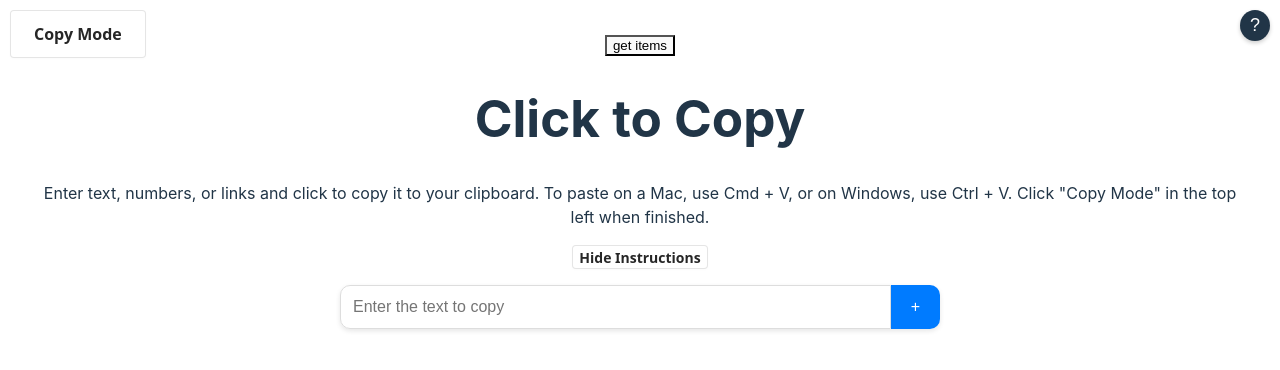
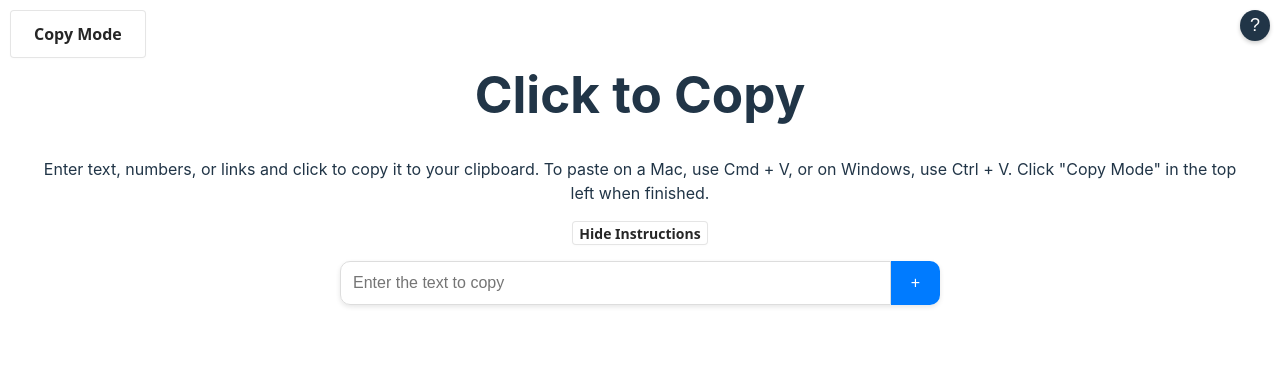
Before and after one commit to ryanevans253/click-copy, a React (Vite) app: page / in a window 1280 px wide. Shown: the top 370 px of the page. Built offline with nearby package versions, Linux system fonts and the light colour scheme.

Commit message:
removed unnecessary button

```diff
--- a/src/App.jsx
+++ b/src/App.jsx
@@ -51,18 +51,11 @@ function App() {
     localStorage.setItem("items", JSON.stringify(items));
   }, [items]);
 
-  // useEffect(() => {
-  //   const items = JSON.parse(localStorage.getItem("items"));
-  //   items ? items : [];
-  // }, []);
-
   return (
     <div className="wrapper">
       <button onClick={toggleEditMode} className="edit-button">
         {editMode ? "Copy Mode" : "Edit Mode"}
       </button>
-
-      <button onClick={getListFromLocalStorage}>get items</button>
 
       <Tooltip />
       <h1>Click to Copy</h1>
```
